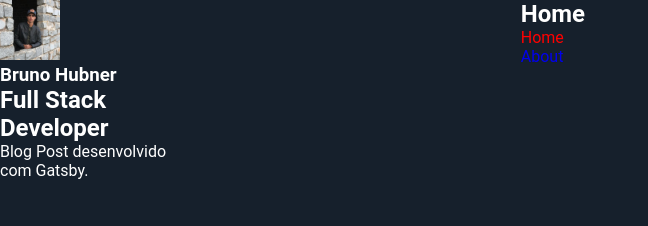
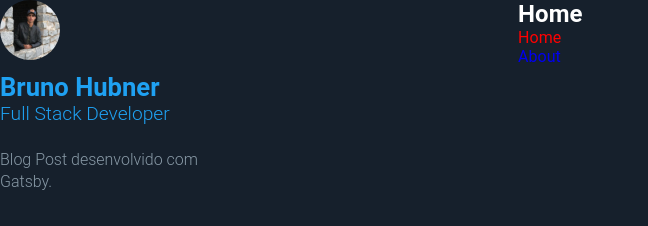
Before and after one commit to brunohubner/gatsby-blog, a Gatsby site: page / in a window 1280 px wide. Shown: the whole page, without its empty margins (0-648 px from the left). Built offline with nearby package versions, Linux system fonts and the light colour scheme; Gatsby itself is replaced by a stand-in of ours.

Commit message:
style: add styles in profile component

```diff
--- a/src/components/Avatar/index.jsx
+++ b/src/components/Avatar/index.jsx
@@ -1,8 +1,7 @@
 import React from "react"
 import PropTypes from "prop-types"
-// import * as S from "./styled"
+import * as S from "./styles"
 import { useStaticQuery, graphql } from "gatsby"
-import Img from "gatsby-image"
 
 export default function Avatar({ children }) {
     const { avatarImage } = useStaticQuery(graphql`
@@ -17,7 +16,7 @@ export default function Avatar({ children }) {
         }
     `)
 
-    return <Img fixed={avatarImage.childImageSharp.fixed} />
+    return <S.AvatarWrapper fixed={avatarImage.childImageSharp.fixed} />
 }
 
 Avatar.propTypes = {
--- /dev/null
+++ b/src/components/Avatar/styles.js
@@ -0,0 +1,9 @@
+import styled from "styled-components"
+import Img from "gatsby-image"
+
+export const AvatarWrapper = styled(Img)`
+    border-radius: 50%;
+    margin: auto;
+    height: 3.75rem;
+    width: 3.75rem;
+`
--- a/src/components/Profile/index.jsx
+++ b/src/components/Profile/index.jsx
@@ -1,6 +1,6 @@
 import React from "react"
 import PropTypes from "prop-types"
-// import * as S from "./styled"
+import * as S from "./styles"
 import { useStaticQuery, graphql } from "gatsby"
 import Avatar from "../Avatar"
 
@@ -22,12 +22,16 @@ export default function Profile({ children }) {
     `)
 
     return (
-        <div className="Profile-wrapper">
-            <Avatar />
-            <h1>{author}</h1>
-            <h2>{position}</h2>
-            <p>{description}</p>
-        </div>
+        <S.ProfileWrapper>
+            <S.ProfileLink>
+                <Avatar />
+                <S.ProfileAuthor>
+                    {author}
+                    <S.ProfilePosition>{position}</S.ProfilePosition>
+                </S.ProfileAuthor>
+            </S.ProfileLink>
+            <S.ProfileDescription>{description}</S.ProfileDescription>
+        </S.ProfileWrapper>
     )
 }
 
--- /dev/null
+++ b/src/components/Profile/styles.js
@@ -0,0 +1,34 @@
+import styled from "styled-components"
+import { Link } from "gatsby"
+
+export const ProfileWrapper = styled.section`
+    color: #8899a6;
+    display: flex;
+    flex-direction: column;
+`
+
+export const ProfileLink = styled(Link)`
+    color: #8899a6;
+    transform: color 0.5s;
+
+    &:hover {
+        color: #1fa1f2;
+    }
+`
+
+export const ProfileAuthor = styled.h1`
+    font-size: 1.6rem;
+    margin: 0.5rem auto 1.5rem;
+`
+
+export const ProfilePosition = styled.small`
+    display: block;
+    font-size: 1.2rem;
+    font-weight: 300;
+`
+
+export const ProfileDescription = styled.p`
+    font-size: 1rem;
+    font-weight: 300;
+    line-height: 1.4;
+`
```
